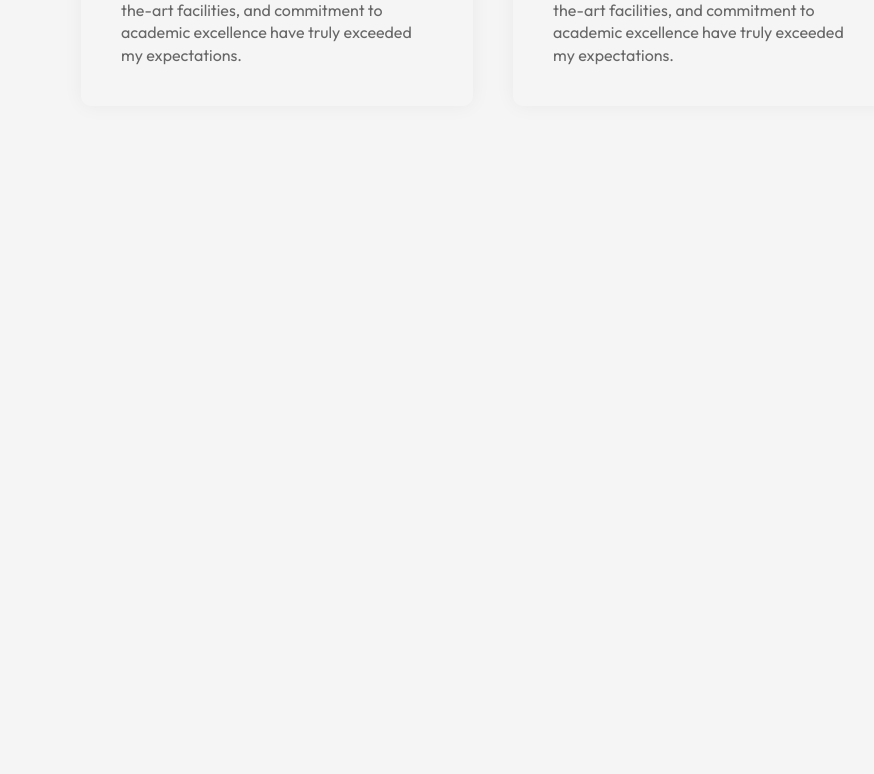
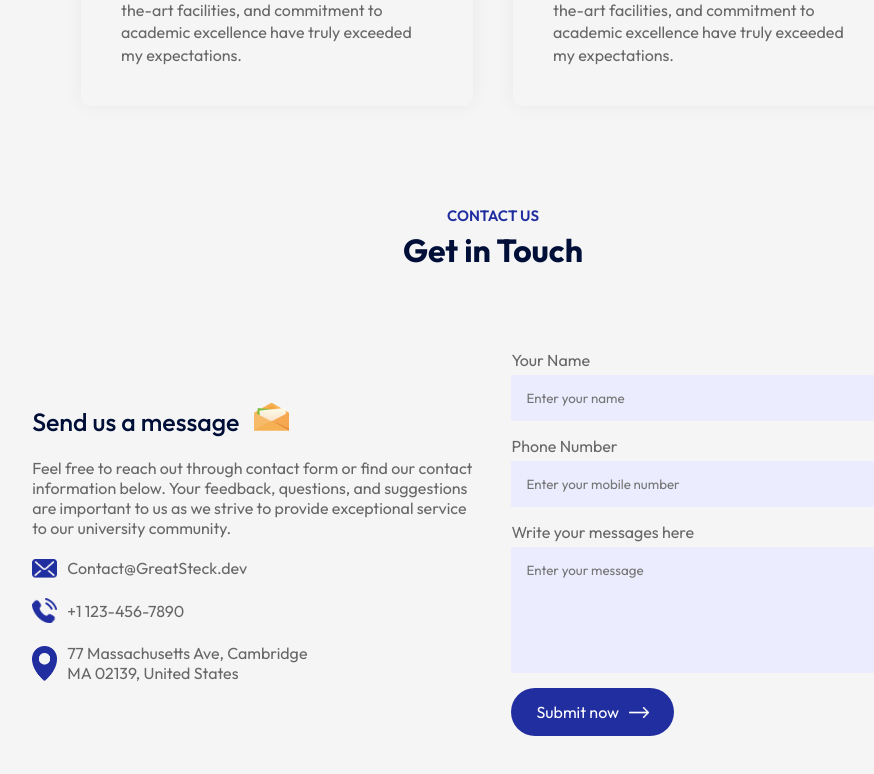
Before and after one commit to Manglam11/Edusity, a React (Vite) app: page / in a window 1280 px wide. Shown: the part 2830-3604 px from the top of the page, without its empty margins (147-1021 px from the left). Before the commit the page ends 3036 px from the top, so only its background shows below. Built offline with nearby package versions, Linux system fonts and the light colour scheme; a web font is replaced by a local one.

Commit message:
ho gya form submission ki functionality.

```diff
--- a/src/App.jsx
+++ b/src/App.jsx
@@ -7,6 +7,7 @@
 import About from "./components/About/About";
 import Campus from "./components/Campus/Campus";
 import Testimonials from "./components/Testimonials/Testimonials";
+import Contact from "./components/Contact/Contact";
 
 const App = () => {
     return (
@@ -21,6 +22,9 @@
                 <Campus />
                 <Title subTitle="Testimonials" title="What Student Says" />
                 <Testimonials />
+                <Title subTitle="Contact Us" title="Get in Touch" />
+                <Contact />
+
             </div>
         </div>
     );
--- /dev/null
+++ b/src/components/Contact/Contact.css
@@ -0,0 +1,60 @@
+.contact {
+    margin: 80px auto;
+    max-width: 90%;
+    display: flex;
+    align-items: center;
+    justify-content: space-between;
+}
+
+.contact-col {
+    flex-basis: 48%;
+    color: #676767;
+}
+
+.contact-col h3 {
+    color: #000F38;
+    font-weight: 500;
+    font-size: 25px;
+    align-items: center;
+    margin-bottom: 20px;
+}
+
+.contact-col h3 img {
+    width: 35px;
+    margin-left: 10px;
+}
+
+.contact-col p {
+    max-width: 450px;
+    list-style: 0.3;
+}
+
+.contact-col ul li {
+    display: flex;
+    align-items: center;
+    margin: 20px 0;
+}
+
+.contact-col ul li img {
+    width: 25px;
+    margin-right: 10px;
+}
+
+.contact form input,
+.contact form textarea {
+    display: block;
+    width: 100%;
+    background: #ebecfe;
+    padding: 15px;
+    border: 0;
+    outline: 0;
+    margin-bottom: 15px;
+    margin-top: 5px;
+    resize: none;
+
+}
+
+.contact-col span {
+    display: block;
+    margin: 20px 0;
+}
--- /dev/null
+++ b/src/components/Contact/Contact.jsx
@@ -0,0 +1,64 @@
+import React from 'react'
+import './Contact.css'
+import message_icon from '../../assets/msg-icon.png'
+import mail_icon from '../../assets/mail-icon.png'
+import phone_icon from '../../assets/phone-icon.png'
+import location_icon from '../../assets/location-icon.png'
+import white_arrow from '../../assets/white-arrow.png'
+
+
+const Contact = () => {
+    const [result, setResult] = React.useState("");
+
+    const onSubmit = async (event) => {
+        event.preventDefault();
+        setResult("Sending....");
+        const formData = new FormData(event.target);
+
+        formData.append("access_key", "eaf040a5-2dba-4728-8c55-7904f13a6510");
+
+        const response = await fetch("https://api.web3forms.com/submit", {
+            method: "POST",
+            body: formData
+        });
+
+        const data = await response.json();
+
+        if (data.success) {
+            setResult("Form Submitted Successfully");
+            event.target.reset();
+        } else {
+            console.log("Error", data);
+            setResult(data.message);
+        }
+    };
+    return (
+        <div className='contact'>
+            <div className="contact-col">
+                <h3>Send us a message <img src={message_icon} alt="" /></h3>
+                <p>
+                    Feel free to reach out through contact form or find our contact information below. Your feedback, questions, and suggestions are important to us as we strive to provide exceptional service to our university community.
+                </p>
+                <ul>
+                    <li><img src={mail_icon} alt="" />Contact@GreatSteck.dev</li>
+                    <li> <img src={phone_icon} alt="" />+1 123-456-7890</li>
+                    <li><img src={location_icon} alt="" />77 Massachusetts Ave, Cambridge <br /> MA 02139, United States</li>
+                </ul>
+            </div>
+            <div className="contact-col">
+                <form onSubmit={onSubmit}>
+                    <label>Your Name</label>
+                    <input type="text" name='name' placeholder='Enter your name' required />
+                    <label>Phone Number</label>
+                    <input type="tel" name='phone' placeholder='Enter your mobile number' required />
+                    <label>Write your messages here</label>
+                    <textarea name="message" rows="6" placeholder='Enter your message' required></textarea>
+                    <button type='submit' className='btn dark-btn'>Submit now <img src={white_arrow} alt="" /></button>
+                </form>
+                <span>{result}</span>
+            </div>
+        </div>
+    )
+}
+
+export default Contact
```
